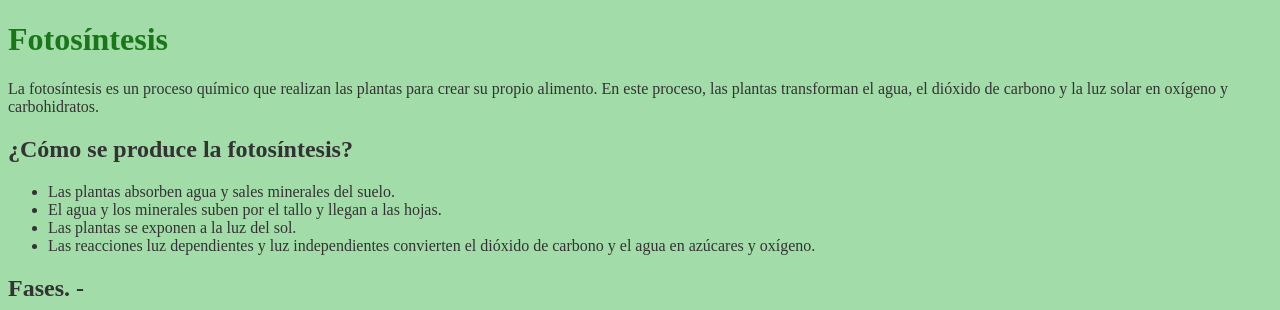
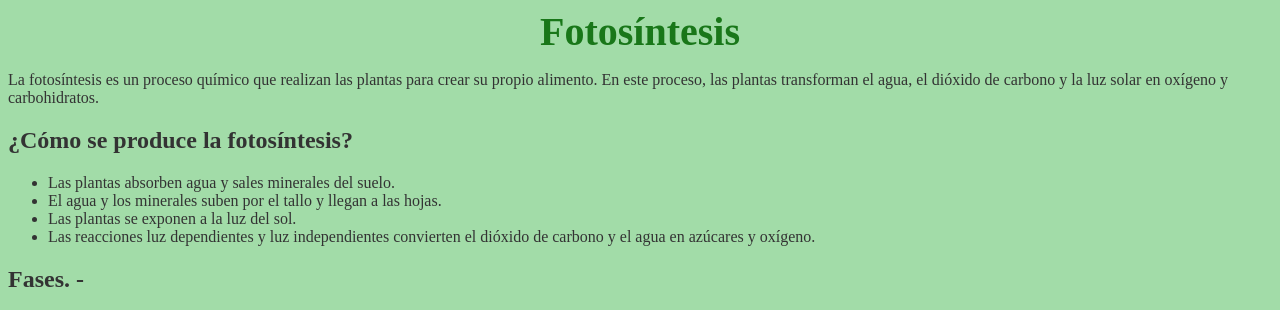
Before and after one commit to JNPC07/Pagina-web, a plain HTML site: page index.html in a window 1280 px wide. Shown: the top 310 px of the page. Drawn offline with Linux system fonts and the light colour scheme.

Commit message:
Update style.css

```diff
--- a/style.css
+++ b/style.css
@@ -3,11 +3,14 @@ body {
     font-size: 16px; /* El tamaño de la fuente principal en el tag <p></p> */
     background-color: #a2dca8; /* El color del fondo de la página web */
     color: #333333; /* El color del texto*/
+    border: 2cm;
 }
 h1 {
     color: #197719; /* El color de la cabecera */
-    font-size: 32px; /* El tamaño de la fuente de la cabecera */
+    font-size: 40px; /* El tamaño de la fuente de la cabecera */
+    text-align: center;
     font-family: Brodway, serif; /* La familia tipográfica utilizada en la cabecera */
+    margin: 0 auto;
 }
 img {
     width: 500px;
```
